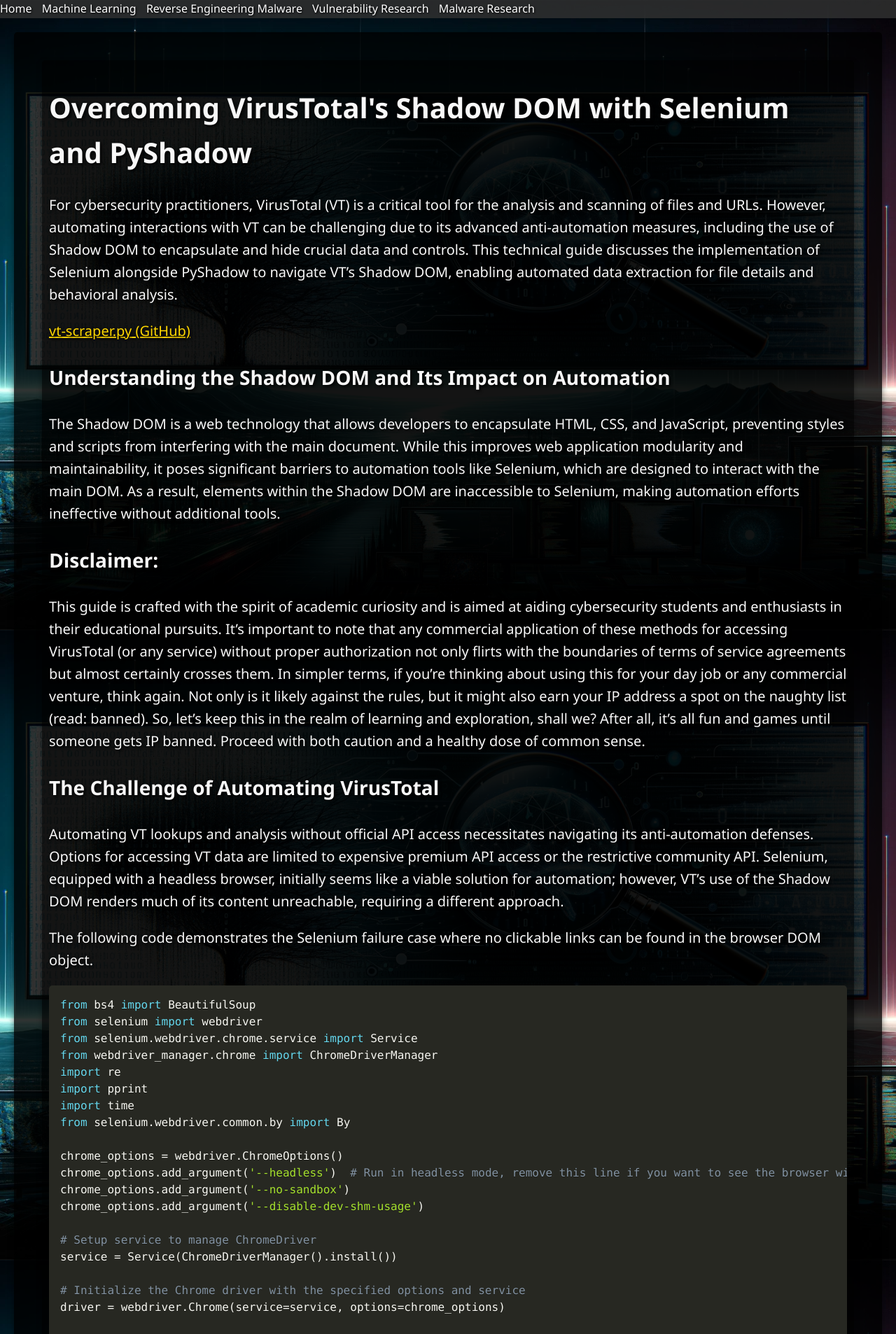
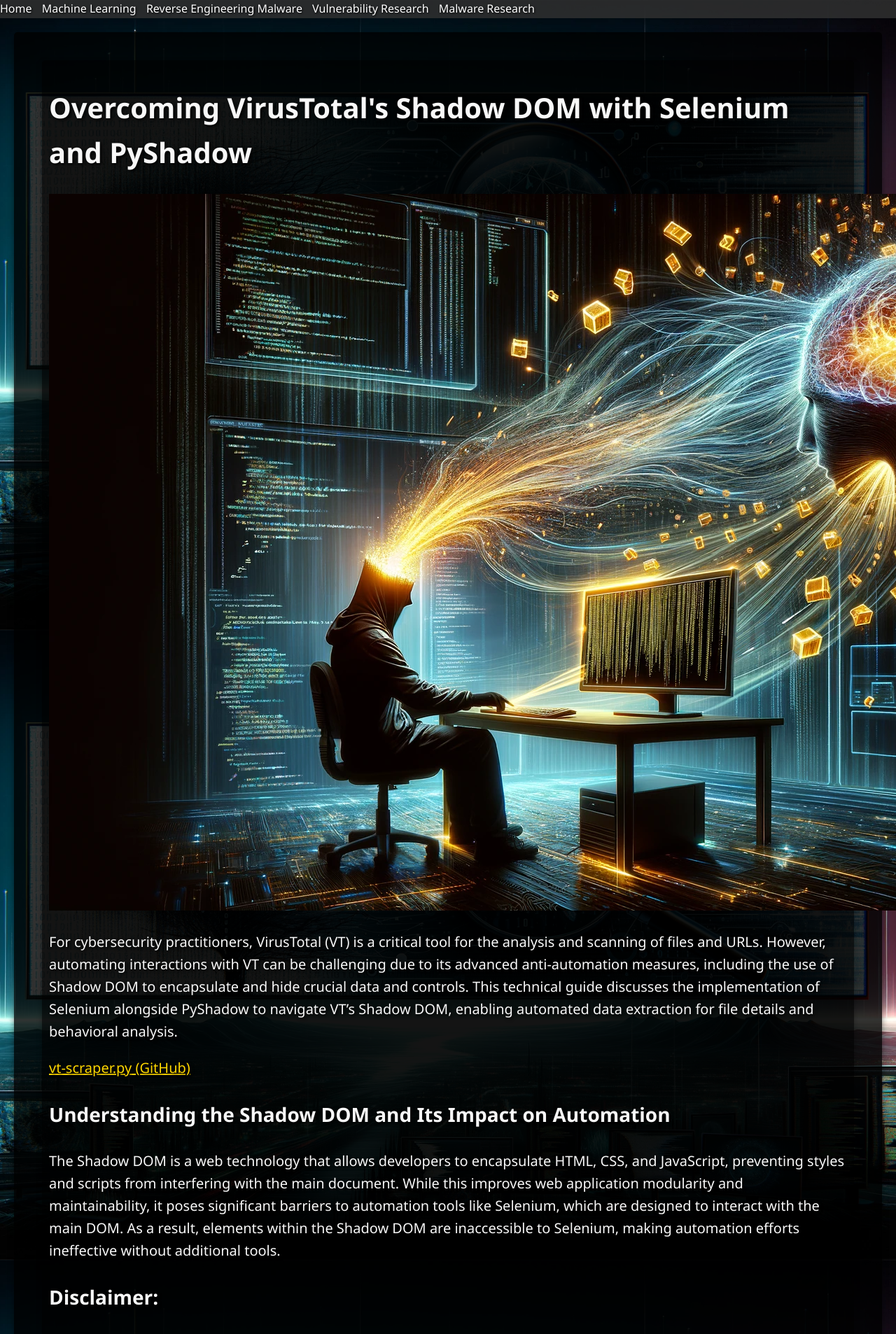
Before and after one commit to dyngnosis/dyngnosis.github.io, a Jekyll site: the page built from research/automation_vt.md, in a window 1280 px wide. Shown: the top 1906 px of the page at 70% size. Built offline with Jekyll 4.4.1, drawn with Linux system fonts in a browser that asks for light colours; nearby versions of some CDN libraries.

Commit message:
updated research to have a stupid ai generated image.

```diff
--- a/research/automation_vt.md
+++ b/research/automation_vt.md
@@ -2,6 +2,8 @@
 layout: research
 title: Overcoming VirusTotal's Shadow DOM with Selenium and PyShadow
 ---
+![Automated Intelligence Extraction](/assets/vtautomation-header.webp "Automation Blog Header")
+
 For cybersecurity practitioners, VirusTotal (VT) is a critical tool for the analysis and scanning of files and URLs. However, automating interactions with VT can be challenging due to its advanced anti-automation measures, including the use of Shadow DOM to encapsulate and hide crucial data and controls. This technical guide discusses the implementation of Selenium alongside PyShadow to navigate VT's Shadow DOM, enabling automated data extraction for file details and behavioral analysis.
 
 [vt-scraper.py (GitHub)](https://github.com/dyngnosis/vt-scraper)
```
Also changed, not shown: assets/vtautomation-header.webp (added), research/example_output.py (added).
